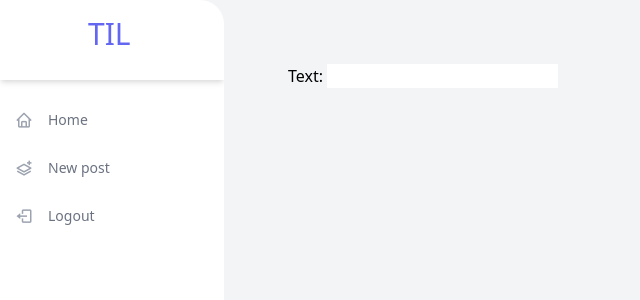
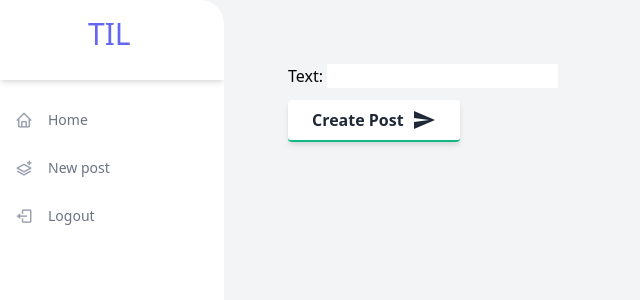
Before and after one commit to daroaliga-hub/Django_201, a Django app: page /new/ in a window 1280 px wide. Shown: the top 300 px of the page, without its empty margins (0-640 px from the left). Run offline with Django 5.2, Linux system fonts and the light colour scheme; the visitor is signed in with stand-in values (Sample User, id 1).

Commit message:
Creating a new post

```diff
--- a/feed/templates/feed/create.html
+++ b/feed/templates/feed/create.html
@@ -4,5 +4,18 @@
 
 
 {% block body %}
-    {{form.as_p}}
+    <form action="." method="post">
+        {% csrf_token %}
+        {{form.as_p}}
+        <div>
+            <div class="my-3">
+    <button class="bg-white text-gray-800 font-bold rounded border-b-2 border-green-500 hover:border-green-600 hover:bg-green-500 hover:text-white shadow-md py-2 px-6 inline-flex items-center" type="submit">
+      <span class="mr-2">Create Post</span>
+      <svg xmlns="http://www.w3.org/2000/svg" width="24" height="24" viewBox="0 0 24 24">
+        <path fill="currentcolor" d="M2.01 21L23 12 2.01 3 2 10l15 2-15 2z"></path>
+      </svg>
+    </button>
+  </div>
+        </div>
+    </form>
 {% endblock body %}
--- a/feed/views.py
+++ b/feed/views.py
@@ -22,3 +22,14 @@ class CreateNewPost(LoginRequiredMixin, CreateView):
     model = Post
     template_name = "feed/create.html"
     fields = ['text']
+    success_url = "/"
+
+    def dispatch(self, request, *args, **kwargs):
+        self.request = request
+        return super().dispatch(request, *args, **kwargs)
+
+    def form_valid(self, form):
+        obj = form.save(commit=False)
+        obj.author = self.request.user
+        obj.save()
+        return super().form_valid(form)
```
